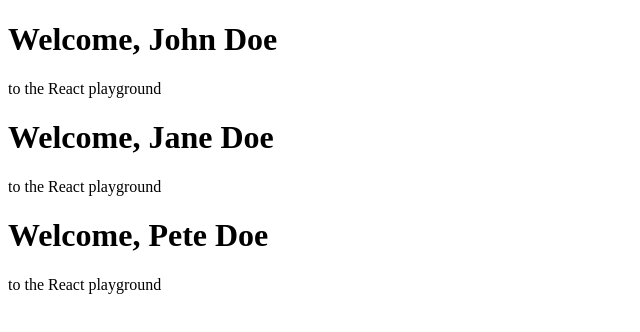
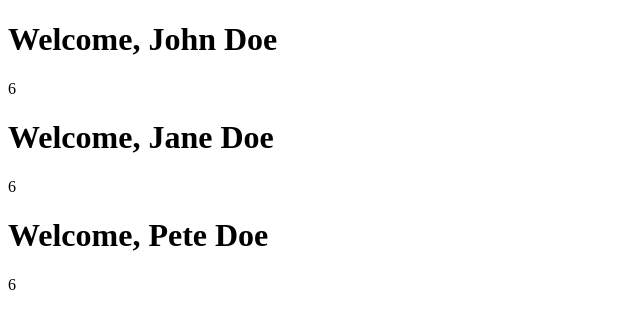
Before and after one commit to polnikovandrey/mern, a React (Create React App) app in the folder client/: page / in a window 1280 px wide. Shown: the top 332 px of the page, without its empty margins (0-640 px from the left). Built offline with nearby package versions, Linux system fonts and the light colour scheme.

Commit message:
+ react.useState

```diff
--- a/client/src/index.tsx
+++ b/client/src/index.tsx
@@ -1,8 +1,10 @@
-import React from "react";
+import React, {useState} from "react";
 import ReactDOM from "react-dom";
 
-function App(properties: any) {
-    const message: string = properties.message;
+
+function App() {
+    const [message, setMessage] = useState(1);
+    setTimeout(() => setMessage(message + 1), 1000);
     return (
         <>
             <Welcome user="John Doe" message={message}/>
@@ -21,4 +23,4 @@ function Welcome(properties: any) {
     );
 }
 
-ReactDOM.render(<App message="to the React playground"/>, document.getElementById('root'));
+ReactDOM.render(<App/>, document.getElementById('root'));
```
